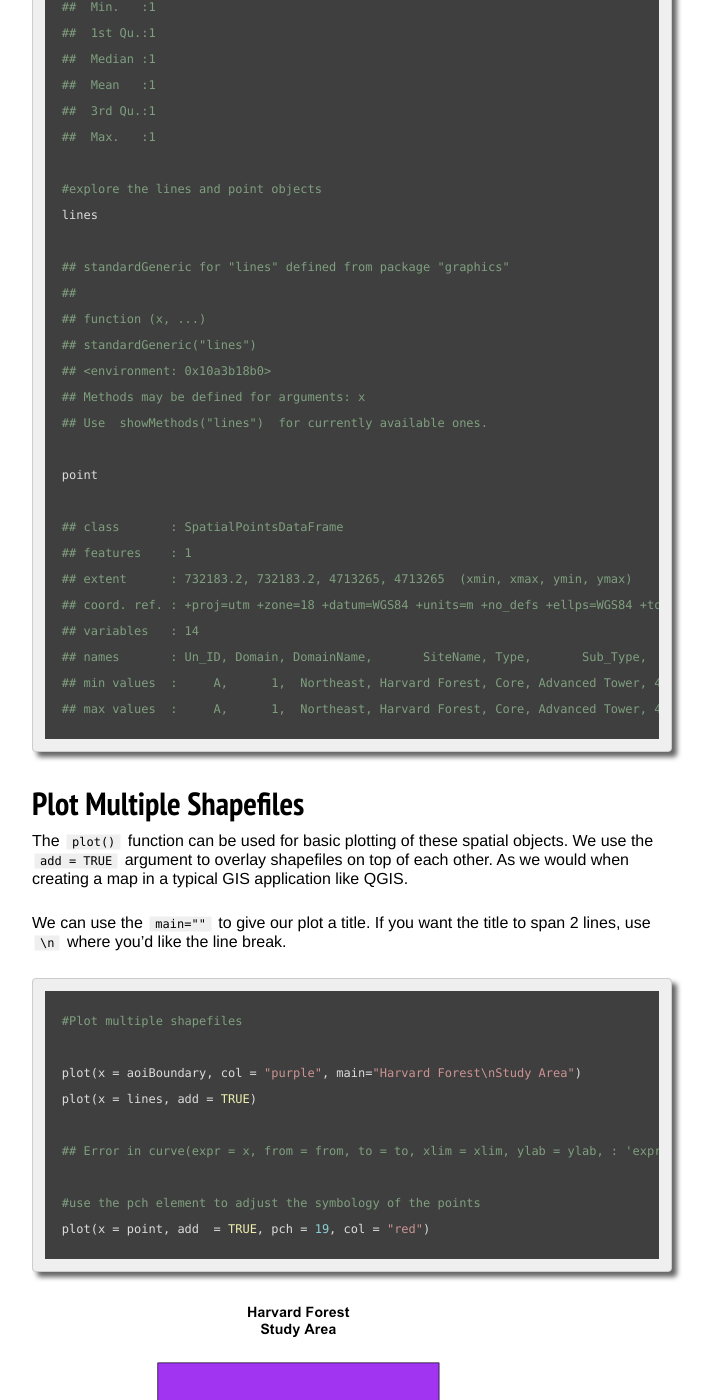
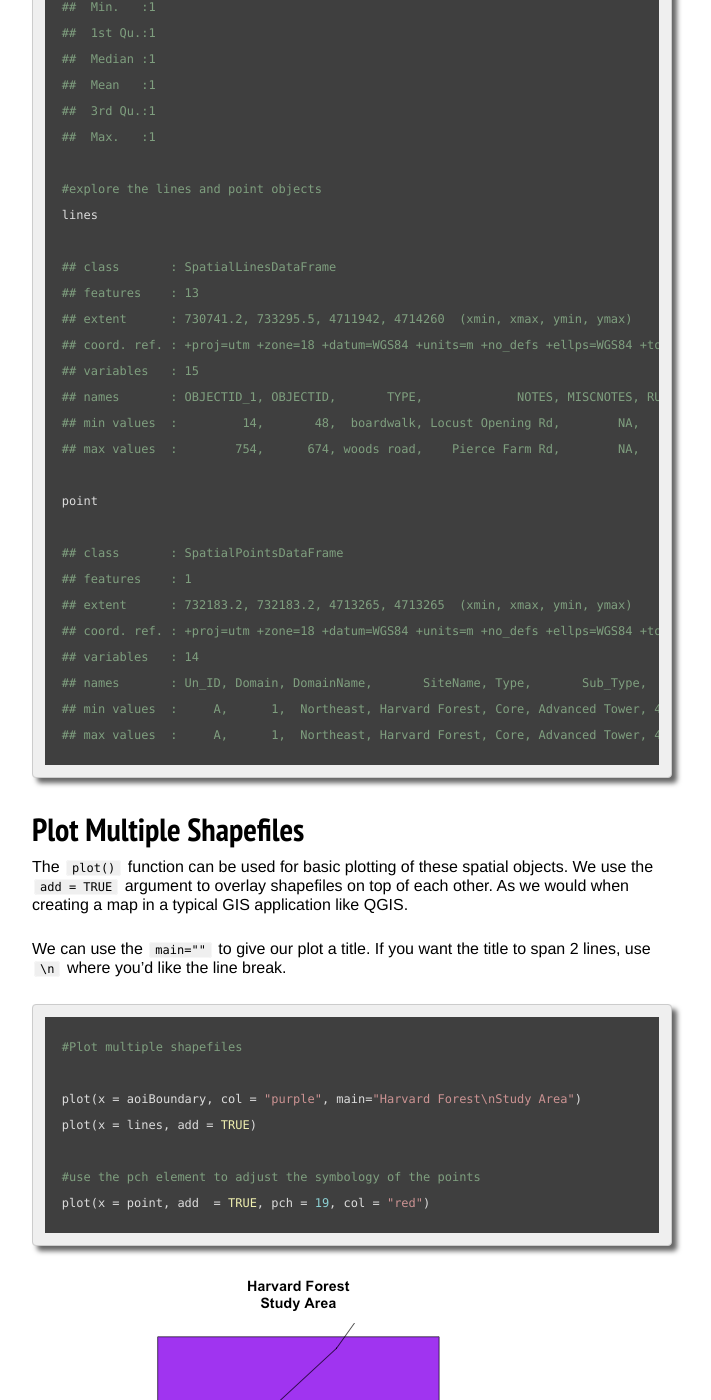
Before and after one commit to datacarpentry/NEON-R-Spatial-Vector-deprecated, a Jekyll site: the page built from _posts/2015-10-26-L00-open-a-shapefile.md, in a window 1280 px wide and 1400 px high, scrolled down 6646 px. Shown: the whole window, without its empty margins (288-999 px from the left). Built offline with Jekyll 4.4.1, drawn with Linux system fonts in a browser that asks for light colours; nearby versions of some CDN libraries.

```diff
--- a/00-open-a-shapefile.Rmd
+++ b/00-open-a-shapefile.Rmd
@@ -4,7 +4,7 @@ title: "Lesson 00: Vector Data in R - Open and plot shapefiles"
 date:   2015-10-26
 authors: [Joseph Stachelek, Leah Wasser]
 dateCreated:  2015-10-23
-lastModified: 2015-10-26
+lastModified: `r format(Sys.time(), "%Y-%m-%d")`
 tags: [module-1]
 description: "This post explains the how to open and plot point, line, and polygon shapefiles in R."
 image:
--- a/01-shapefile-attributes.Rmd
+++ b/01-shapefile-attributes.Rmd
@@ -5,7 +5,7 @@ date:   2015-10-25
 authors: [Joseph Stachelek, Leah Wasser]
 contributors: [Megan Jones]
 dateCreated:  2015-10-23
-lastModified: 2015-10-26
+lastModified: `r format(Sys.time(), "%Y-%m-%d")`
 tags: [module-1]
 description: "This post explains the nature of shapefile attributes. Participants will be able to locate and query shapefile attributes as well as subset shapefiles by specific attribute values."
 image:
--- a/02-csv-vector-raster-plotting.Rmd
+++ b/02-csv-vector-raster-plotting.Rmd
@@ -5,7 +5,7 @@ date:   2015-10-24
 authors: [Joseph Stachelek, Leah Wasser]
 contributors: []
 dateCreated:  2015-10-23
-lastModified: 2015-10-26
+lastModified: `r format(Sys.time(), "%Y-%m-%d")`
 tags: [module-1]
 description: "This lesson walks through how to convert a csv file contains coordinate information into a spatial object in R."
 image:
--- a/03-vector-raster-integration-advanced.Rmd
+++ b/03-vector-raster-integration-advanced.Rmd
@@ -4,7 +4,7 @@ title: "Lesson 03: Crop Rasters and Extract values in R"
 date:   2015-10-23
 authors: [Joseph Stachelek, Leah Wasser]
 dateCreated:  2015-10-23
-lastModified: 2015-10-26
+lastModified: `r format(Sys.time(), "%Y-%m-%d")`
 tags: [module-1]
 description: "This lesson explains how to modify (crop) a raster extent based on the extent of a vector shapefile. Particpants will also be able to extract values from a raster that correspond to the geometry of a vector overlay."
 image:
--- a/_posts/2015-10-26-L00-open-a-shapefile.md
+++ b/_posts/2015-10-26-L00-open-a-shapefile.md
@@ -268,13 +268,14 @@ the `R` object _attributes_.
     #explore the lines and point objects
     lines
 
-    ## standardGeneric for "lines" defined from package "graphics"
-    ##
-    ## function (x, ...)
-    ## standardGeneric("lines")
-    ## <environment: 0x10a3b18b0>
-    ## Methods may be defined for arguments: x
-    ## Use  showMethods("lines")  for currently available ones.
+    ## class       : SpatialLinesDataFrame
+    ## features    : 13
+    ## extent      : 730741.2, 733295.5, 4711942, 4714260  (xmin, xmax, ymin, ymax)
+    ## coord. ref. : +proj=utm +zone=18 +datum=WGS84 +units=m +no_defs +ellps=WGS84 +towgs84=0,0,0
+    ## variables   : 15
+    ## names       : OBJECTID_1, OBJECTID,       TYPE,             NOTES, MISCNOTES, RULEID,          MAPLABEL, SHAPE_LENG,             LABEL, BIKEHORSE, RESVEHICLE, RECMAP, Shape_Le_1,                         ResVehic_1,                  BicyclesHo
+    ## min values  :         14,       48,  boardwalk, Locust Opening Rd,        NA,      1, Locust Opening Rd,   35.88146, Locust Opening Rd,         N,         R1,      N,   35.88152, R1 - All Research Vehicles Allowed, Bicycles and Horses Allowed
+    ## max values  :        754,      674, woods road,    Pierce Farm Rd,        NA,      6,    Pierce Farm Rd, 3808.43252,    Pierce Farm Rd,         Y,         R3,      Y, 1885.82912,           R3 - No Vehicles Allowed,      DO NOT SHOW ON REC MAP
 
     point
 
@@ -302,8 +303,6 @@ span 2 lines, use `\n` where you'd like the line break.
     plot(x = aoiBoundary, col = "purple", main="Harvard Forest\nStudy Area")
     plot(x = lines, add = TRUE)
 
-    ## Error in curve(expr = x, from = from, to = to, xlim = xlim, ylab = ylab, : 'expr' did not evaluate to an object of length 'n'
-
     #use the pch element to adjust the symbology of the points
     plot(x = point, add  = TRUE, pch = 19, col = "red")
 
```
Also changed, not shown: other parts of _posts/2015-10-26-L00-open-a-shapefile.md (+1 -1 lines), _posts/2015-10-26-L01-shapefile-attributes.md (+1 -1 lines), _posts/2015-10-26-L02-csv-vector-raster-plotting.md (+1 -1 lines), _posts/2015-10-26-L03-vector-raster-integration-advanced.md (+1 -1 lines), images/rfigs/00-open-a-shapefile/plot-multiple-shapefiles-1.png.
